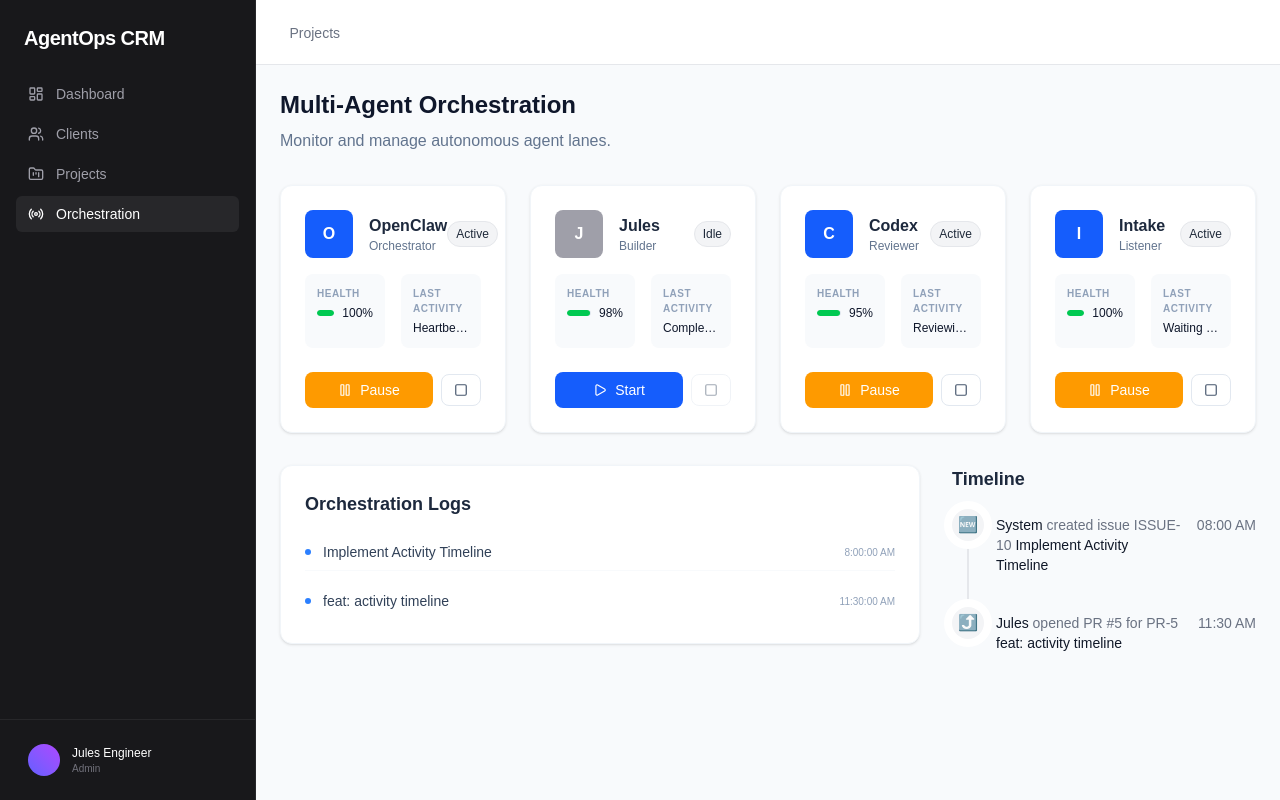
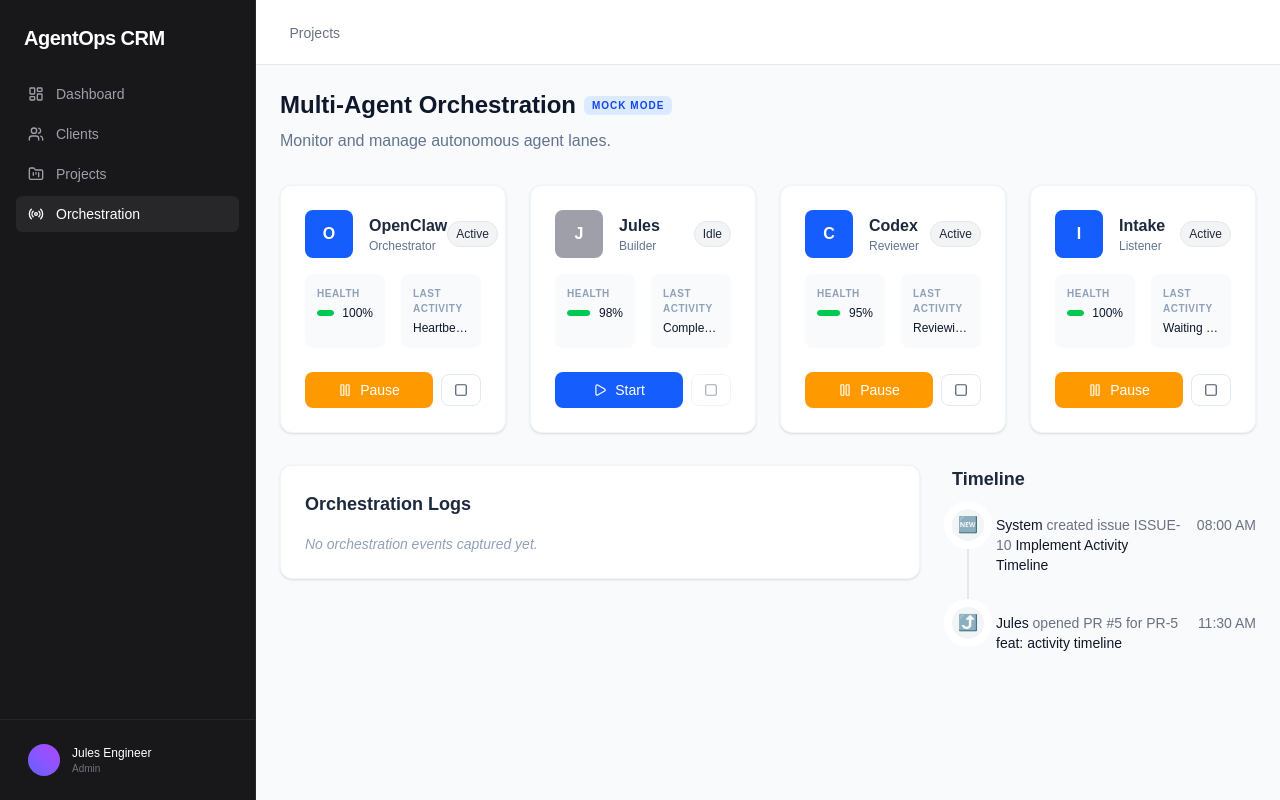
Before and after one commit to saij3b/agentops-crm, a Next.js app: page /orchestration in a window 1280 px wide. Built offline with nearby package versions, Linux system fonts and the light colour scheme.

Commit message:
refactor: address Codex feedback on orchestration event types, accessibility, and ID safety

```diff
--- a/src/app/orchestration/page.tsx
+++ b/src/app/orchestration/page.tsx
@@ -5,6 +5,7 @@ import { DashboardLayout } from "@/components/DashboardLayout";
 import { AgentLane, LaneStatus } from "@/components/AgentLane";
 import { ActivityTimeline } from "@/components/ActivityTimeline";
 import { activityTimeline as initialActivity } from "@/lib/data";
+import { ActivityEvent } from "@/lib/types";
 
 interface LaneData {
   id: string;
@@ -23,7 +24,7 @@ export default function OrchestrationPage() {
     { id: "lane-4", name: "Intake", role: "Listener", status: "active", lastActivity: "Waiting for events", health: 100 },
   ]);
 
-  const [activities, setActivities] = useState(initialActivity);
+  const [activities, setActivities] = useState<ActivityEvent[]>(initialActivity as ActivityEvent[]);
 
   const handleAction = (laneId: string, action: string) => {
     // 1. Update lane status
@@ -40,23 +41,26 @@ export default function OrchestrationPage() {
 
     // 2. Log activity
     const lane = lanes.find(L => L.id === laneId);
-    const newActivity: any = {
-      id: `evt-${Date.now()}`,
-      type: "issue_created", // Use existing type for compatibility
+    if (!lane) return;
+
+    const newActivity: ActivityEvent = {
+      id: crypto.randomUUID ? crypto.randomUUID() : `evt-${Date.now()}-${Math.random().toString(36).substr(2, 9)}`,
+      type: "lane_action",
       timestamp: new Date().toISOString(),
       actor: { name: "Admin" },
-      target: { id: laneId, title: `${lane?.name} Lane: ${action}`, type: "event" }
+      target: { id: laneId, title: `${lane.name} Lane: ${action}`, type: "agent_lane" }
     };
     setActivities(prev => [newActivity, ...prev]);
-
-    console.log(`[orchestration] Action ${action} triggered for ${lane?.name}`);
   };
 
   return (
     <DashboardLayout>
       <div className="flex flex-col gap-8">
         <div>
-          <h1 className="text-2xl font-bold text-slate-900 dark:text-white mb-2">Multi-Agent Orchestration</h1>
+          <div className="flex items-center gap-2 mb-2">
+            <h1 className="text-2xl font-bold text-slate-900 dark:text-white">Multi-Agent Orchestration</h1>
+            <span className="px-2 py-0.5 bg-blue-100 text-blue-700 dark:bg-blue-900/30 dark:text-blue-400 text-[10px] font-bold uppercase rounded-md tracking-widest">Mock Mode</span>
+          </div>
           <p className="text-slate-500 dark:text-zinc-400">Monitor and manage autonomous agent lanes.</p>
         </div>
 
@@ -75,7 +79,7 @@ export default function OrchestrationPage() {
             <div className="bg-white dark:bg-zinc-900 border border-slate-100 dark:border-zinc-800 rounded-xl p-6 shadow-sm">
               <h2 className="text-lg font-bold text-slate-800 dark:text-white mb-4">Orchestration Logs</h2>
               <div className="space-y-3">
-                {activities.slice(0, 8).map(a => (
+                {activities.filter(a => a.type === "lane_action").slice(0, 8).map(a => (
                    <div key={a.id} className="flex items-center justify-between py-2 border-b border-slate-50 dark:border-zinc-800 last:border-0">
                      <div className="flex items-center gap-3">
                        <div className="w-1.5 h-1.5 rounded-full bg-blue-500" />
@@ -88,6 +92,9 @@ export default function OrchestrationPage() {
                      </span>
                    </div>
                 ))}
+                {activities.filter(a => a.type === "lane_action").length === 0 && (
+                  <p className="text-sm text-slate-400 italic">No orchestration events captured yet.</p>
+                )}
               </div>
             </div>
           </div>
--- a/src/components/AgentLane.tsx
+++ b/src/components/AgentLane.tsx
@@ -1,7 +1,7 @@
 "use client";
 
 import React from "react";
-import { Play, Pause, Square, Radio, AlertCircle } from "lucide-react";
+import { Play, Pause, Square } from "lucide-react";
 import StatusBadge from "./StatusBadge";
 import { cn } from "@/lib/utils";
 
@@ -55,7 +55,7 @@ export const AgentLane: React.FC<AgentLaneProps> = ({
                   "h-full rounded-full transition-all duration-500",
                   health > 80 ? "bg-green-500" : health > 50 ? "bg-yellow-500" : "bg-red-500"
                 )}
-                style={{ width: `${health}%` }}
+                style={{ width: `${Math.min(100, Math.max(0, health))}%` }}
               />
             </div>
             <span className="text-xs font-medium">{health}%</span>
@@ -72,6 +72,7 @@ export const AgentLane: React.FC<AgentLaneProps> = ({
           <button
             onClick={() => onAction("start")}
             className="flex-1 flex items-center justify-center gap-2 px-3 py-2 bg-blue-600 hover:bg-blue-700 text-white rounded-lg text-sm font-medium transition-colors"
+            aria-label={`Start ${name} lane`}
           >
             <Play className="w-3.5 h-3.5" /> Start
           </button>
@@ -79,6 +80,7 @@ export const AgentLane: React.FC<AgentLaneProps> = ({
           <button
             onClick={() => onAction("resume")}
             className="flex-1 flex items-center justify-center gap-2 px-3 py-2 bg-green-600 hover:bg-green-700 text-white rounded-lg text-sm font-medium transition-colors"
+            aria-label={`Resume ${name} lane`}
           >
             <Play className="w-3.5 h-3.5" /> Resume
           </button>
@@ -86,6 +88,7 @@ export const AgentLane: React.FC<AgentLaneProps> = ({
           <button
             onClick={() => onAction("pause")}
             className="flex-1 flex items-center justify-center gap-2 px-3 py-2 bg-amber-500 hover:bg-amber-600 text-white rounded-lg text-sm font-medium transition-colors"
+            aria-label={`Pause ${name} lane`}
           >
             <Pause className="w-3.5 h-3.5" /> Pause
           </button>
@@ -95,6 +98,7 @@ export const AgentLane: React.FC<AgentLaneProps> = ({
           disabled={status === "idle"}
           onClick={() => onAction("stop")}
           className="px-3 py-2 border border-slate-200 dark:border-zinc-700 hover:bg-slate-50 dark:hover:bg-zinc-800 text-slate-600 dark:text-zinc-400 rounded-lg text-sm font-medium transition-colors disabled:opacity-50 disabled:cursor-not-allowed"
+          aria-label={`Stop ${name} lane`}
         >
           <Square className="w-3.5 h-3.5" />
         </button>
--- a/src/lib/types.ts
+++ b/src/lib/types.ts
@@ -45,7 +45,8 @@ export type ActivityType =
   | 'branch_created'
   | 'pr_opened'
   | 'issue_blocked'
-  | 'issue_completed';
+  | 'issue_completed'
+  | 'lane_action';
 
 export interface ActivityEvent {
   id: string;
@@ -58,7 +59,7 @@ export interface ActivityEvent {
   target: {
     id: string;
     title: string;
-    type: 'issue' | 'pull_request';
+    type: 'issue' | 'pull_request' | 'agent_lane';
   };
   metadata?: {
     branchName?: string;
```
